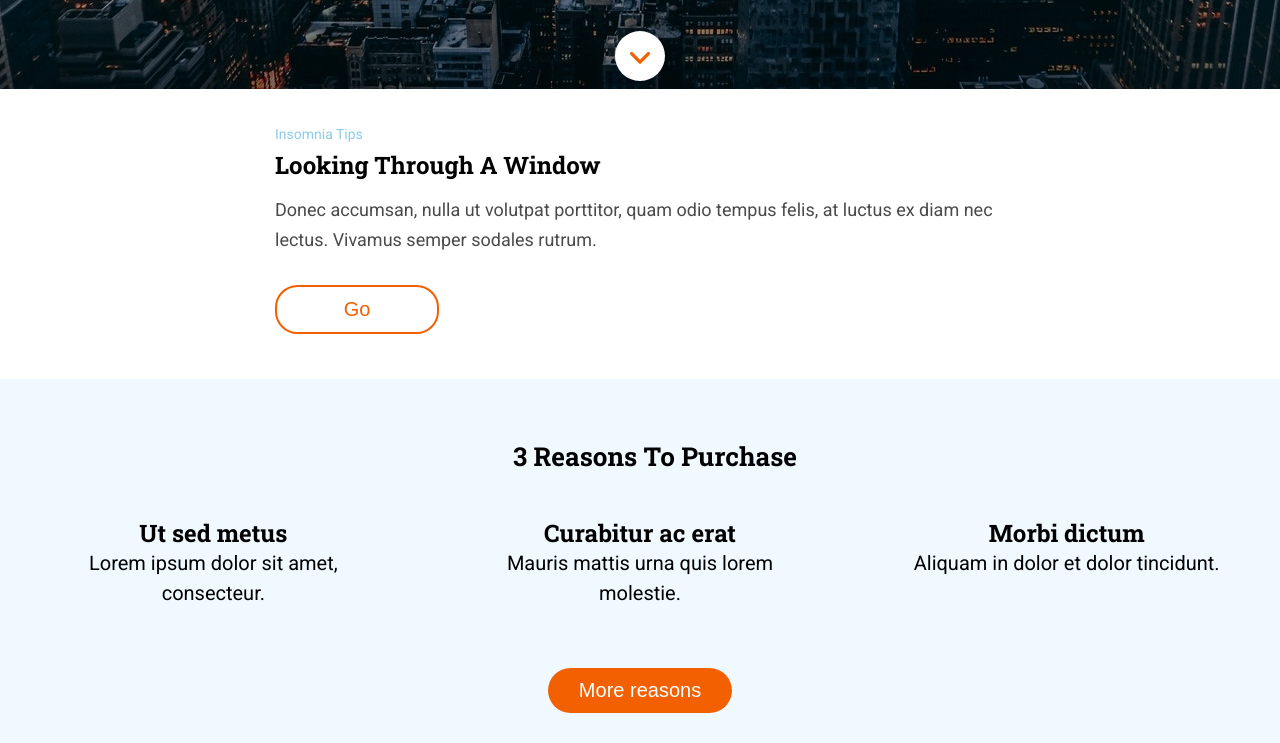
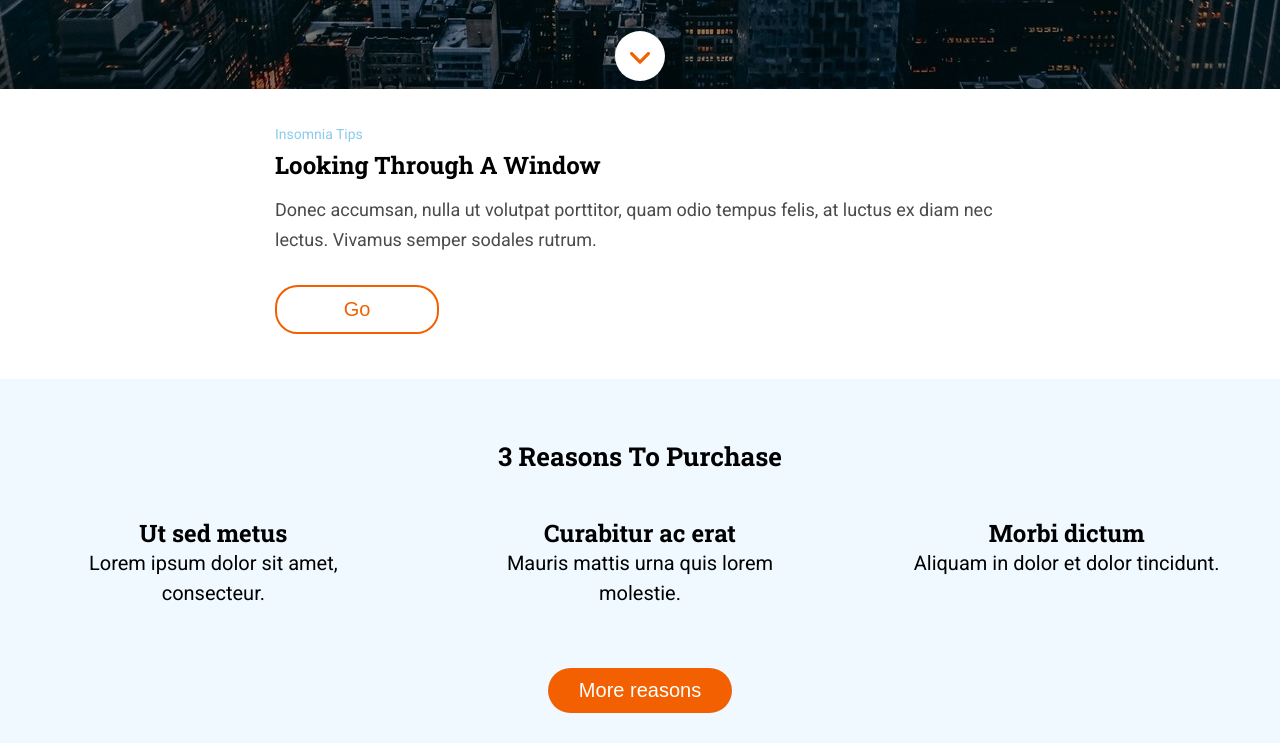
Before and after one commit to patijoe/f-m1-evaluacion-final-patijoe, a website: page docs/index.html in a window 1280 px wide. Shown: the part 679-1422 px from the top of the page. Drawn offline with Linux system fonts and the light colour scheme.

Commit message:
fix width section3

```diff
--- a/_src/assets/scss/components/_section3.scss
+++ b/_src/assets/scss/components/_section3.scss
@@ -4,7 +4,6 @@
 }
 
 .title2-section3 {
-  width: 100vw;
   text-align: center;
   font-family: $font-family-slab;
   font-size: 24px;
```
Also changed, not shown: docs/assets/css/main.css.
